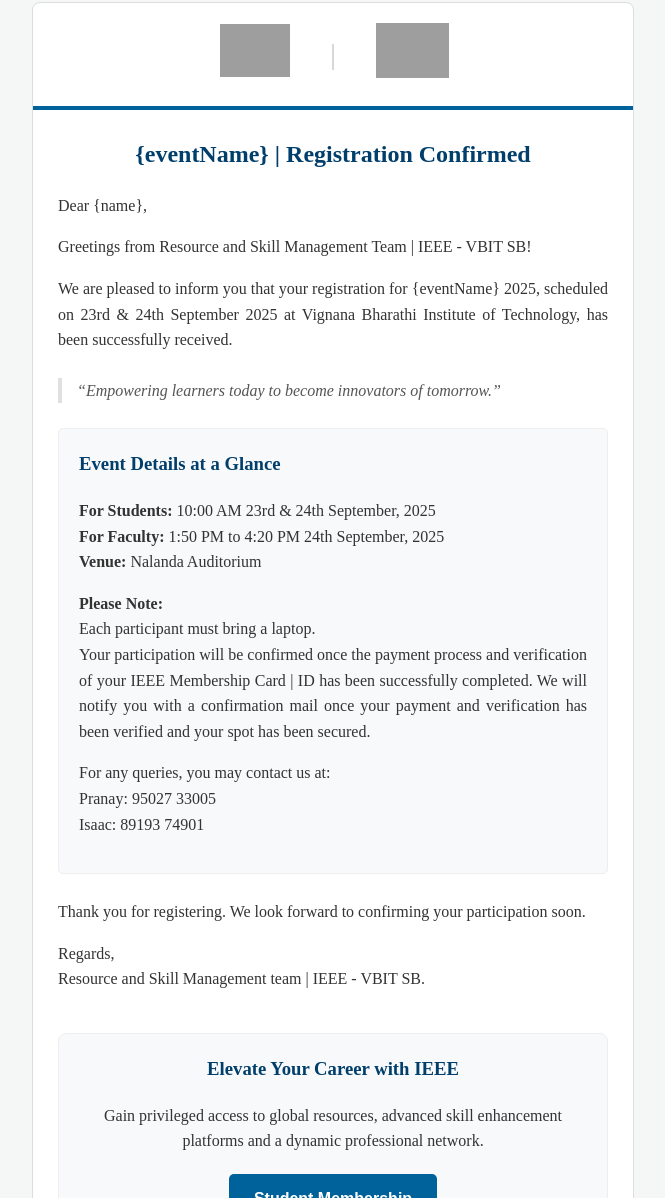
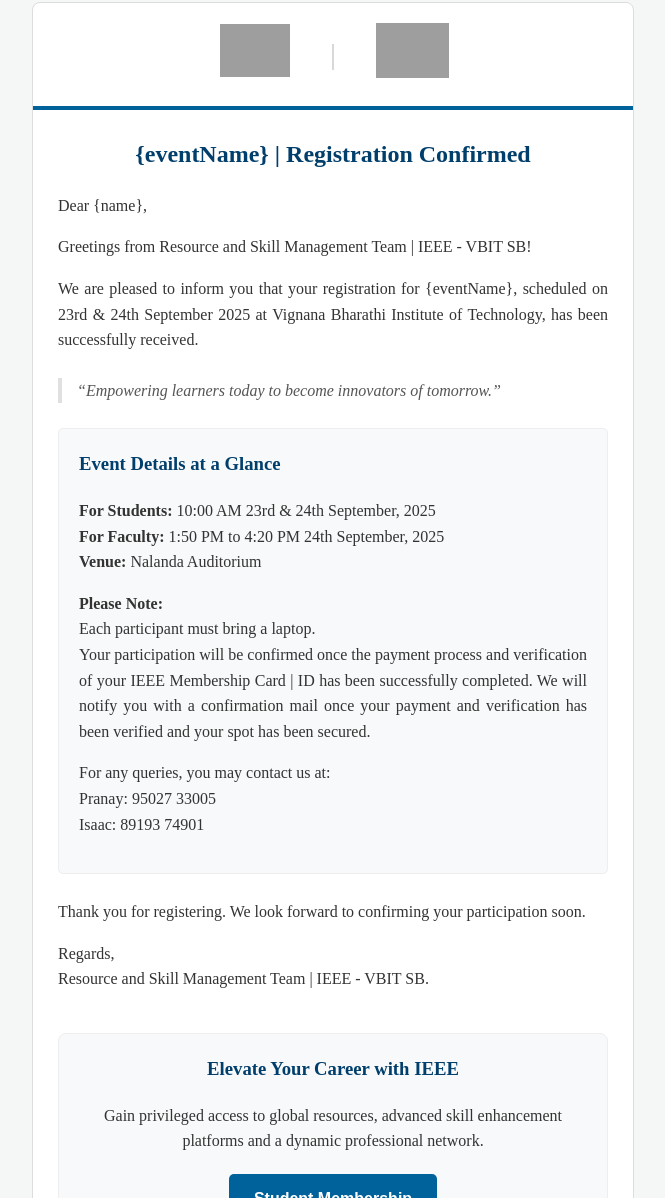
Before and after one commit to hemanthsaikaturi/admin-registration-payments, a plain HTML site: page mailcontent.html in a window 1280 px wide. Shown: the part 18-1216 px from the top of the page, without its empty margins (307-972 px from the left). Drawn offline with Linux system fonts and the light colour scheme; grey boxes are pictures that could not be loaded.

Commit message:
fix: Correct capitalization in the signature of registration email

```diff
--- a/mailcontent.html
+++ b/mailcontent.html
@@ -31,7 +31,7 @@
         <p style="font-family: 'Times New Roman', Times, serif; line-height: 1.6;">Dear {name},</p>
         <p style="font-family: 'Times New Roman', Times, serif; line-height: 1.6;">Greetings from Resource and Skill Management Team | IEEE - VBIT SB!</p>
         <p style="text-align: justify; font-family: 'Times New Roman', Times, serif; line-height: 1.6;">
-          We are pleased to inform you that your registration for {eventName} 2025, scheduled on 23rd & 24th September 2025 at Vignana Bharathi Institute of Technology, has been successfully received.
+          We are pleased to inform you that your registration for {eventName}, scheduled on 23rd & 24th September 2025 at Vignana Bharathi Institute of Technology, has been successfully received.
         </p>
         <blockquote style="border-left: 4px solid #e0e0e0; padding-left: 15px; margin: 25px 0; font-style: italic; color: #555; font-family: 'Times New Roman', Times, serif; line-height: 1.6;">
           “Empowering learners today to become innovators of tomorrow.”
@@ -56,7 +56,7 @@
           Thank you for registering. We look forward to confirming your participation soon.
         </p>
         <p style="font-family: 'Times New Roman', Times, serif; line-height: 1.6;">Regards,<br />
-        Resource and Skill Management team | IEEE - VBIT SB.
+        Resource and Skill Management Team | IEEE - VBIT SB.
         </p>
       </div>
 
```
